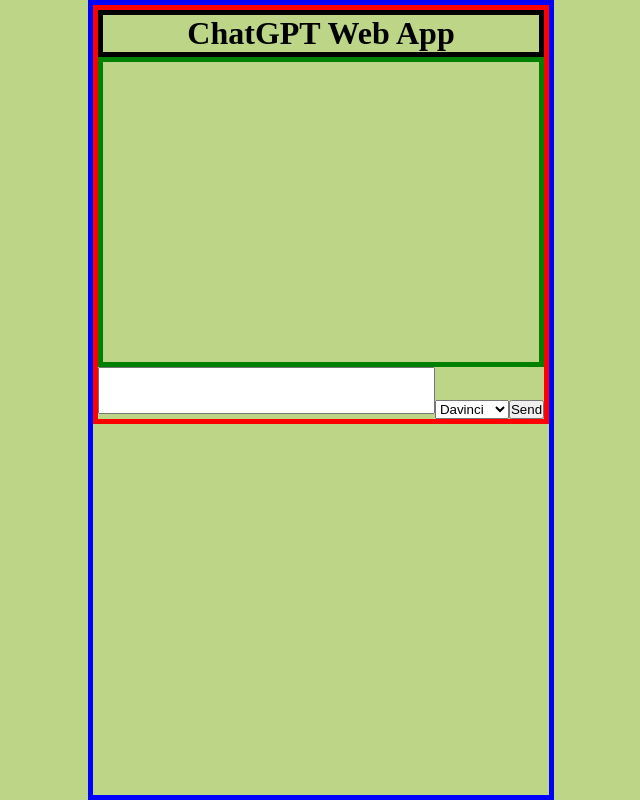
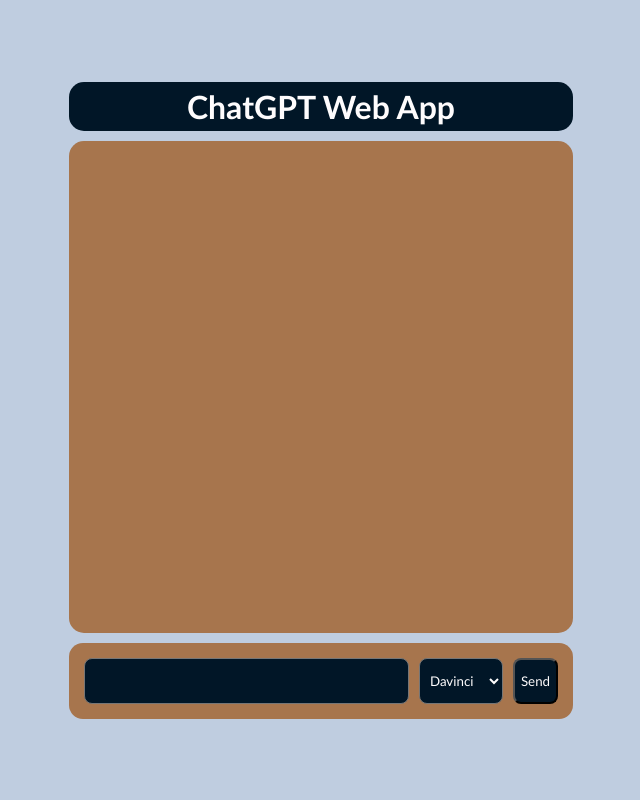
Before and after one commit to MarcoLehne/openai-react-app, a React (Create React App) app: page / in a window 1280 px wide. Shown: the whole page, without its empty margins (319-959 px from the left). Built offline with nearby package versions, Linux system fonts and the light colour scheme; no server answers; the HTML template or start-up script is replaced by a standard one.

Commit message:
feat: refined css

```diff
--- a/src/App.js
+++ b/src/App.js
@@ -63,8 +63,8 @@
                 {addChatMessage({ chatMessages })}
                 <div id='dummy' ref={bottomRef} />
             </div>
-            <div id='current-IO'>
-                <textarea rows='3' cols='40' name='comment' id='userinput' ref={newPrompt} />
+            <div id='input-div'>
+                <textarea rows='2' cols='40' name='comment' id='userinput' ref={newPrompt} />
                 <select ref={ model }>
                     <option value='davinci'>Davinci</option>
                     <option value='babbage'>babbage</option>
--- a/src/index.css
+++ b/src/index.css
@@ -1,11 +1,16 @@
 :root {
-  --background-color: #bcd586;
-  --box-color: #0c3445;
+  --global-background: #BFCDE0;
+  --ink: #FEFCFD;
+  --text-background: #011627;
+  --chat-background: #A7754D;
+  --global-font: Helvetica;
 }
 
 * {
   margin: 0;
   padding: 0;
+  color: var(--ink);
+  font-family: Calibri;
 }
 
 html {
@@ -16,8 +21,11 @@
 }
 
 body {
-  background-color: var(--background-color);
-  border: 5px solid blue;
+  background-color: var(--global-background);
+  /* border: 5px solid blue; */
+  display:flex;
+  flex-direction: column;
+  justify-content: center;
 }
 
 #main-div {
@@ -25,55 +33,82 @@
   flex-direction:column;
   justify-content: center;
   align-content: center;
-  border: 5px solid red;
-  left:0;
-  right:0;
+  /* border: 5px solid red; */
   margin:auto;
 }
 
 #headline {
-  border: 5px solid black;
   text-align:center;
+  background-color: var(--text-background);
+  padding:5px;
+  border-radius: 15px;
 }
 
 #chat-history {
-  height: 300px;
-  border: 5px solid green;
+  height: 60vh;
+  /* border: 5px solid green; */
   resize: none;
   overflow-y: scroll;
   display: inline-block;
+  background-color: var(--chat-background);
+  padding:6px;
+  border-radius: 15px;
+  margin-top:10px;
+  margin-bottom:10px;
 }
 
 #chat-history > div {
   align-self: end;
-  width: 97%;
+  width: 96%;
   display: flex;
   flex-direction: column;
   float:auto;
+  padding:5px;
+  margin:2px;
+}
+
+textarea,button,select {
+  background-color: var(--text-background);
 }
 
 textarea[name="prompt"] {
   resize: none;
   align-self: end;
-}
-
-div[name="prompt"] {
-  border: 5px solid pink;
+  padding:6px;
+  border-radius: 8px;
 }
 
 textarea[name="response"] {
   resize: none;
   align-self: start;
+  padding:6px;
+  border-radius: 8px;
 }
 
-div[name="response"]{
-  border: 5px solid green;
+#input-div {
+  /* border: 5px solid pink; */
+  display: flex;
+  justify-content: center;
+  background-color: var(--chat-background);
+  padding:10px;
+  border-radius: 14px;
 }
 
-#userinput{
+#input-div > textarea{
   resize:none;
+  margin:5px;
+  padding:6px;
+  border-radius: 8px;
 }
 
-select, input {
-  align-self:start;
+#input-div > select {
+  margin:5px;
+  padding:6px;
+  border-radius: 8px;
 }
+
+#input-div > button {
+  margin:5px;
+  padding:6px;
+  border-radius: 8px;
+}
```
